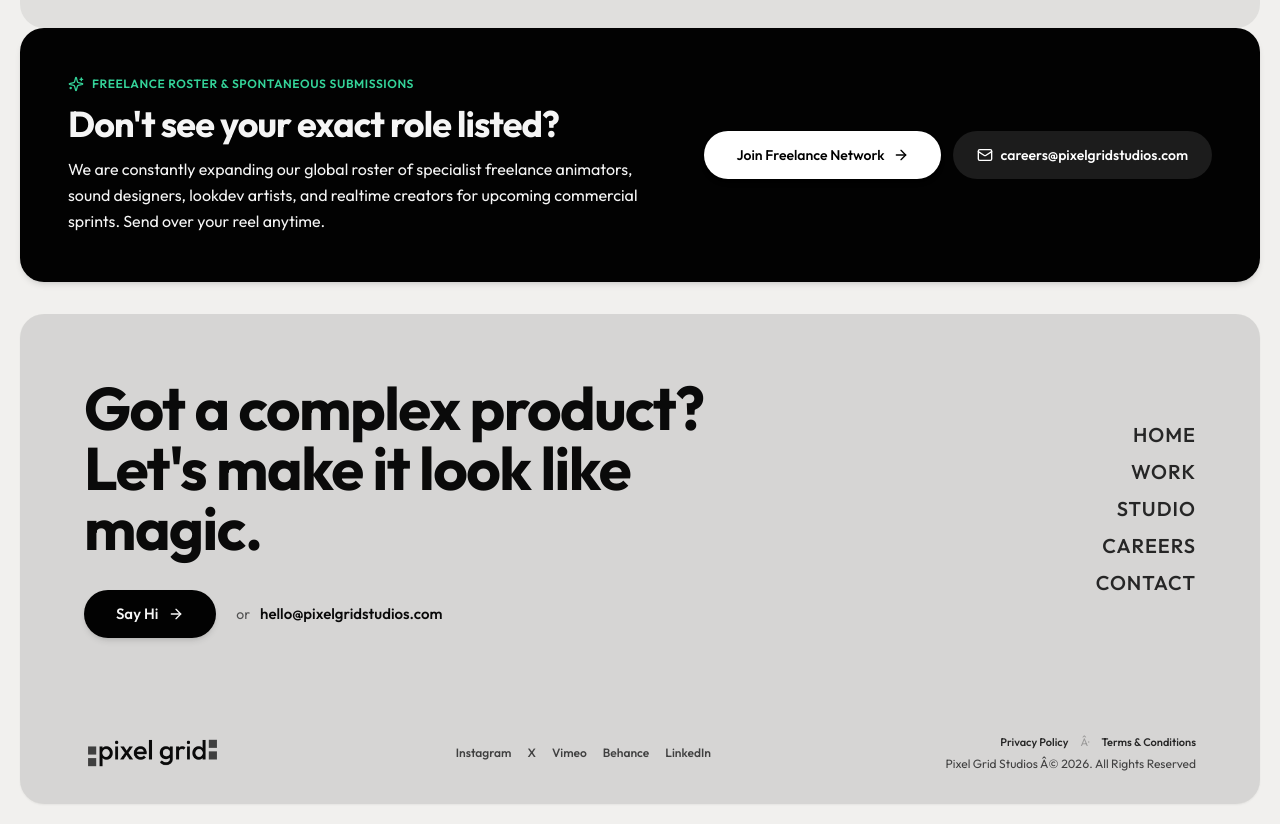
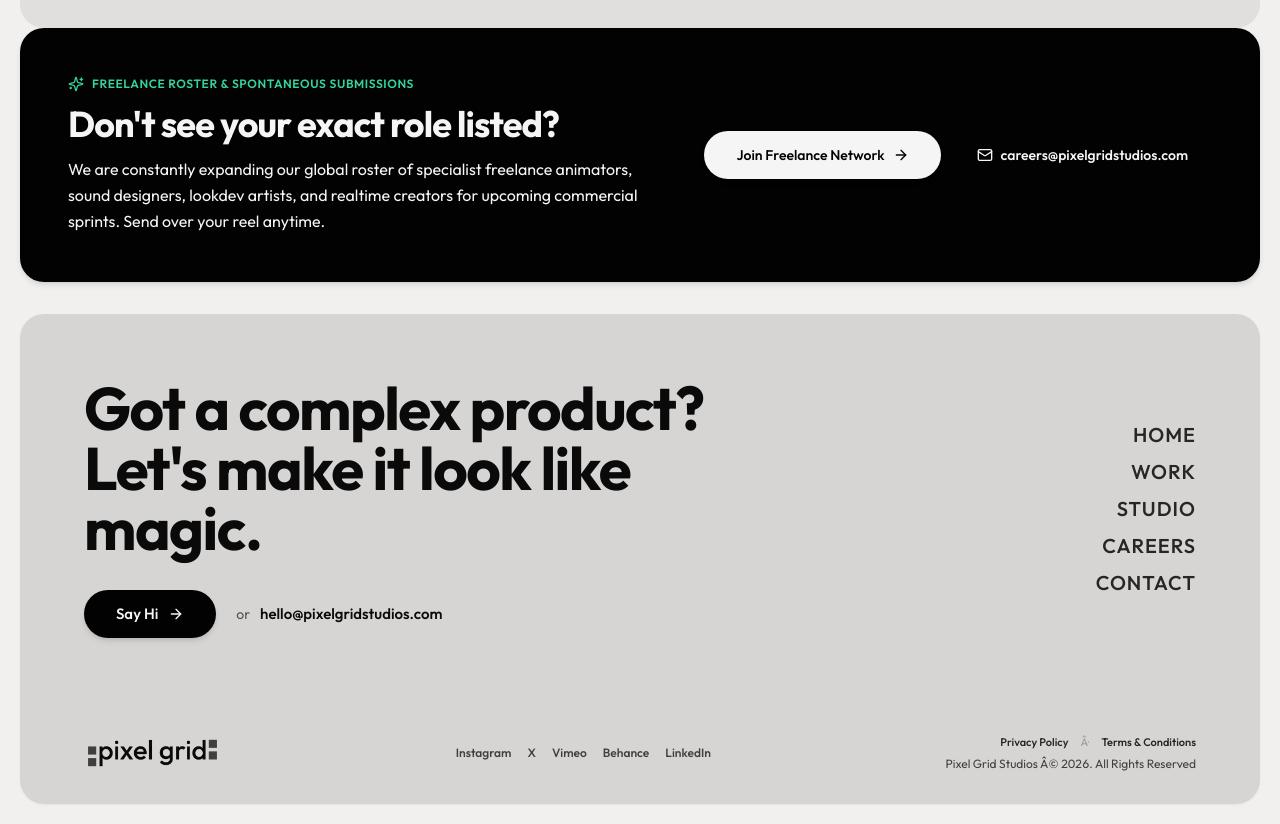
Before and after one commit to pixelgridstudios/PGS-Website-v1, a React (Vite) app: page /careers in a window 1280 px wide. Shown: the part 920-1744 px from the top of the page. Built offline with nearby package versions, Linux system fonts and the light colour scheme.

Commit message:
Fix button legibility and contrast in dark mode for freelance roster section

```diff
--- a/src/pages/Careers.tsx
+++ b/src/pages/Careers.tsx
@@ -240,7 +240,7 @@ export const Careers: React.FC = () => {
             <div className="flex flex-col sm:flex-row items-stretch sm:items-center gap-3 shrink-0">
               <Link
                 to="/careers/apply?role=Freelance+Roster+%26+General+Specialist"
-                className="group h-12 px-7 sm:px-8 inline-flex items-center justify-center gap-2 rounded-full bg-white text-black text-xs sm:text-sm font-medium shadow-md transition-all duration-[400ms] ease-spring-vibe hover:-translate-y-1 hover:scale-[1.03] active:scale-[0.98] border-0 select-none cursor-pointer shrink-0"
+                className="group h-12 px-7 sm:px-8 inline-flex items-center justify-center gap-2 rounded-full bg-brand-panel-foreground text-brand-panel text-xs sm:text-sm font-medium shadow-md transition-all duration-[400ms] ease-spring-vibe hover:-translate-y-1 hover:scale-[1.03] active:scale-[0.98] border-0 select-none cursor-pointer shrink-0"
               >
                 <span>Join Freelance Network</span>
                 <ArrowRight className="size-4 shrink-0 transition-transform duration-[400ms] ease-spring-vibe group-hover:translate-x-1" />
@@ -249,7 +249,7 @@ export const Careers: React.FC = () => {
               <button
                 type="button"
                 onClick={handleCopyEmail}
-                className="h-12 px-6 inline-flex items-center justify-center gap-2 rounded-full bg-white/10 text-white text-xs sm:text-sm font-mono font-medium transition-all duration-[400ms] ease-spring-vibe hover:bg-white/20 active:scale-95 border-0 cursor-pointer"
+                className="h-12 px-6 inline-flex items-center justify-center gap-2 rounded-full bg-brand-panel-foreground/10 text-brand-panel-foreground text-xs sm:text-sm font-mono font-medium transition-all duration-[400ms] ease-spring-vibe hover:bg-brand-panel-foreground/20 active:scale-95 border-0 cursor-pointer"
               >
                 {copiedEmail ? (
                   <>
```
